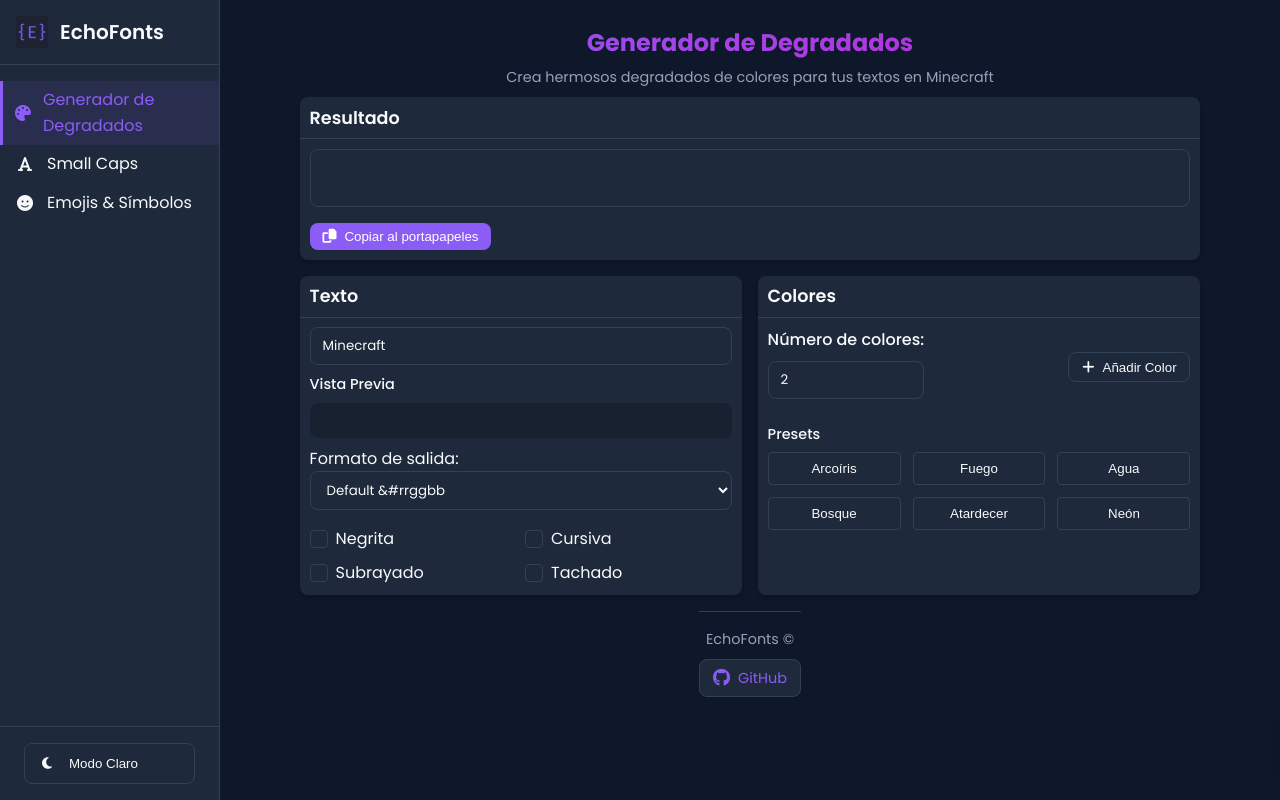
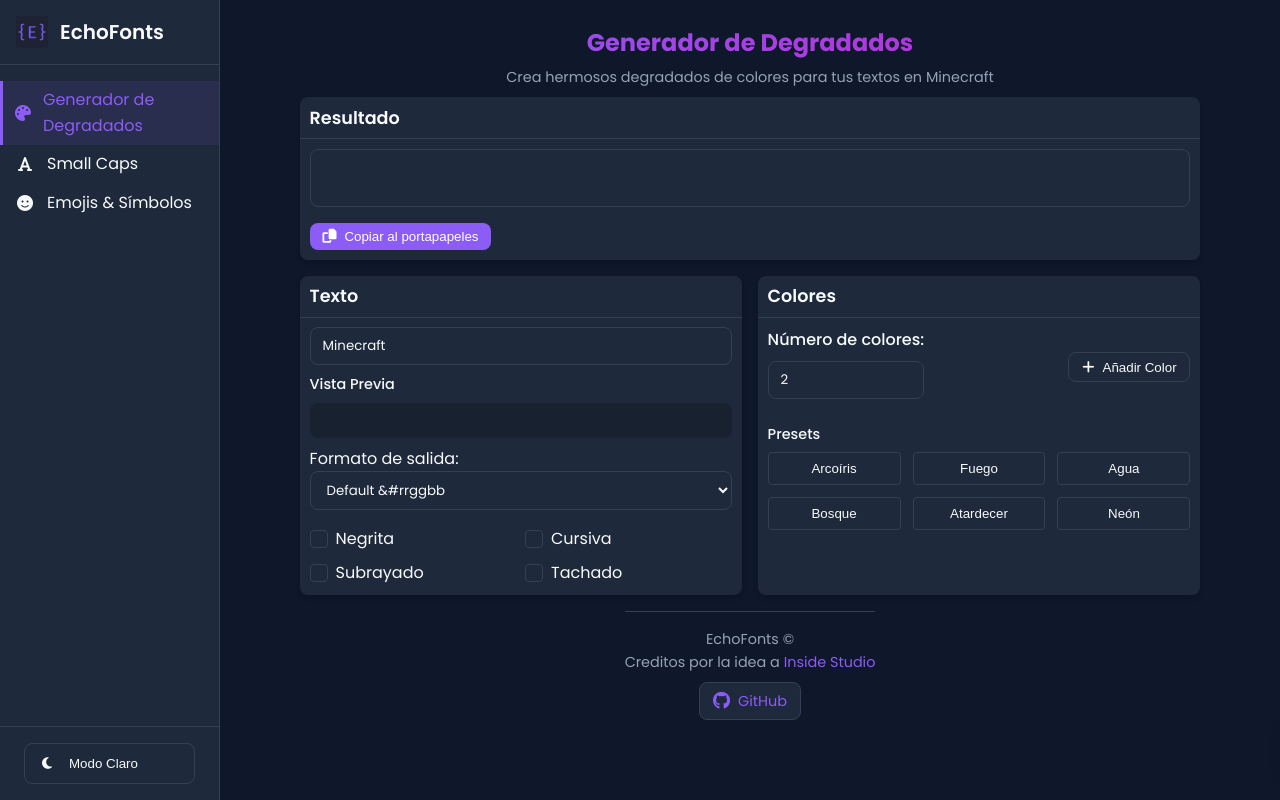
Before and after one commit to alonsopo/echofonts, a plain HTML site: page index.html in a window 1280 px wide. Drawn offline with Linux system fonts and the light colour scheme; a script that the page names is missing.

Commit message:
add credits

```diff
--- a/index.html
+++ b/index.html
@@ -194,6 +194,7 @@
             </section>
             <footer class="app-footer">
                 <p>EchoFonts &copy; <span id="current-year"></span></p>
+                <p>Creditos por la idea a <a href="https://discord.gg/nbCZuZPu7w" target="_blank">Inside Studio</a></p>
                 <div class="social-links">
                     <a href="https://github.com/Javiipo" target="_blank" class="social-btn">
                         <i class="fab fa-github"></i> GitHub
```
Also changed, not shown: styles.css (line endings or trailing spaces).
